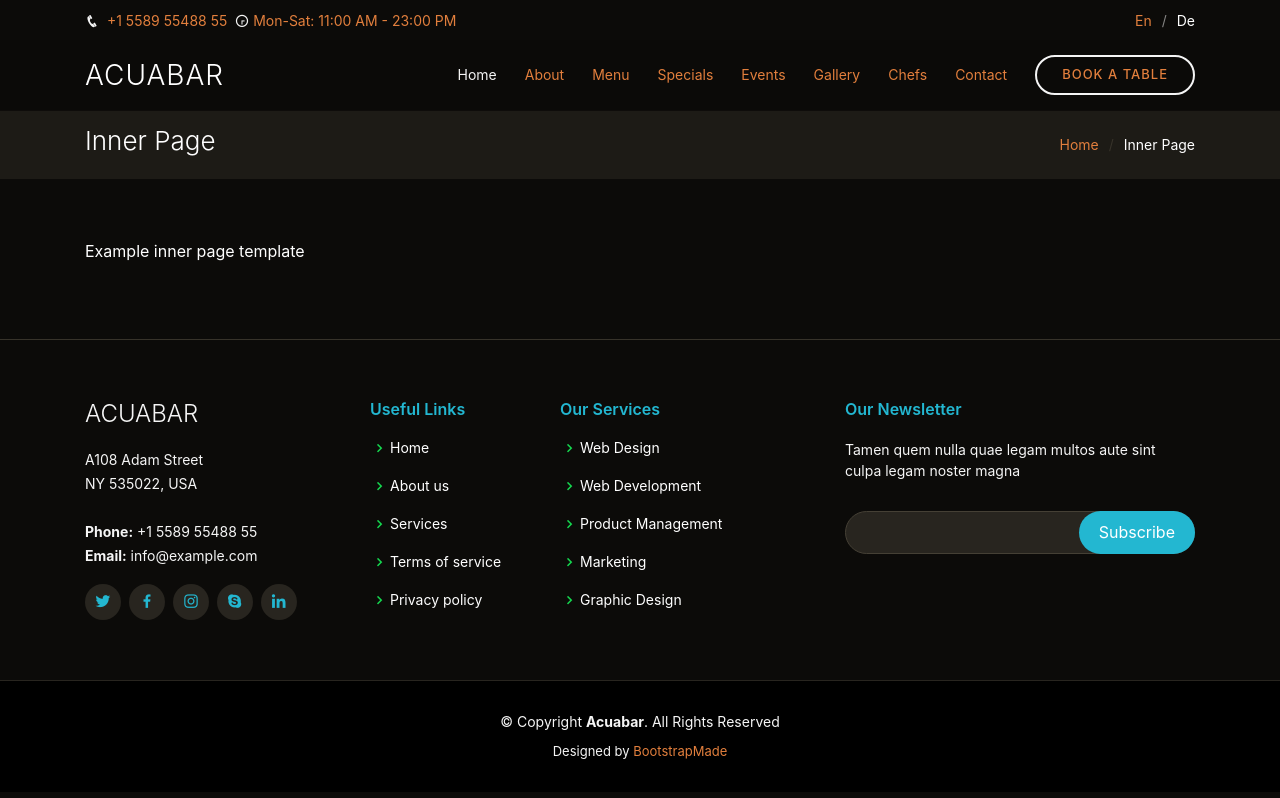
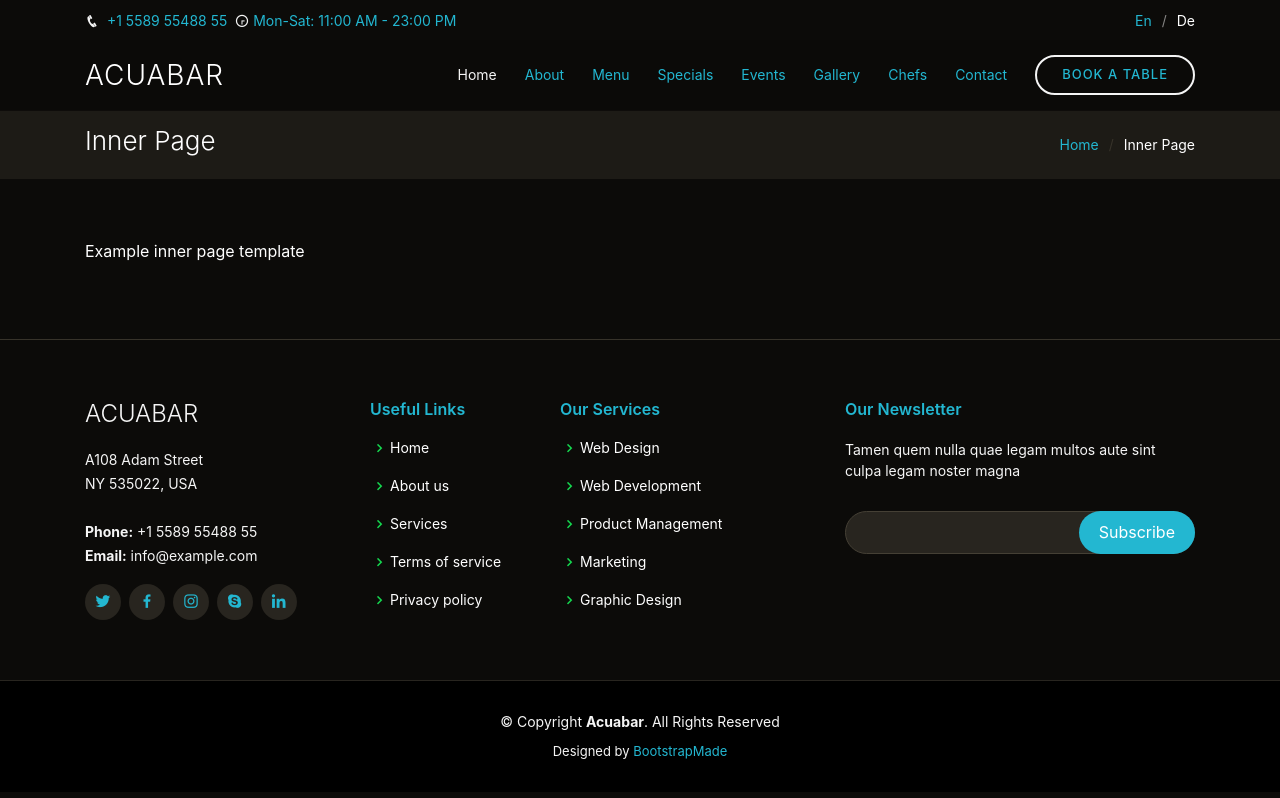
Before and after one commit to jahbenjah/sunsetrestaurante, a Jekyll site: the page inner-page.html, which Jekyll copies as it is, in a window 1280 px wide. Shown: the top 798 px of the page. Built offline with Jekyll 4.4.1, drawn with Linux system fonts in a browser that asks for light colours; some web fonts are replaced.

Commit message:
se regresan colores

```diff
--- a/assets/css/style.css
+++ b/assets/css/style.css
@@ -15,7 +15,7 @@ body {
 }
 
 a {
-  color: #e27f3d;
+  color: #23B7D1;
 }
 
 a:hover {
@@ -38,7 +38,7 @@ h1, h2, h3, h4, h5, h6 {
   bottom: 0;
   z-index: 9999;
   overflow: hidden;
-  background: linear-gradient(45deg, whitesmoke, #e27f3d);
+  background: linear-gradient(45deg, whitesmoke, #23B7D1);
 }
 
 #preloader:before {
@@ -47,8 +47,8 @@ h1, h2, h3, h4, h5, h6 {
   top: calc(50% - 30px);
   left: calc(50% - 30px);
   border: 6px solid whitesmoke;
-  border-top-color: #e27f3d;
-  border-bottom-color: #e27f3d;
+  border-top-color: #23B7D1;
+  border-bottom-color: #23B7D1;
   border-radius: 50%;
   width: 60px;
   height: 60px;
@@ -93,13 +93,13 @@ h1, h2, h3, h4, h5, h6 {
   width: 44px;
   height: 44px;
   border-radius: 50px;
-  color: #e27f3d;
+  color: #23B7D1;
   transition: all 0.4s;
   border: 2px solid whitesmoke;
 }
 
 .back-to-top i:hover {
-  background: #e27f3d;
+  background: #23B7D1;
   color: #1a1814;
 }
 
@@ -126,7 +126,7 @@ h1, h2, h3, h4, h5, h6 {
 }
 
 #topbar .contact-info {
-  color: #e27f3d;
+  color: #23B7D1;
 }
 
 #topbar .contact-info i {
@@ -144,7 +144,7 @@ h1, h2, h3, h4, h5, h6 {
   list-style: none;
   padding: 0;
   margin: 0;
-  color:#e27f3d;
+  color:#23B7D1;
 }
 
 #topbar .languages ul a {
@@ -223,7 +223,7 @@ h1, h2, h3, h4, h5, h6 {
 .nav-menu a {
   display: block;
   position: relative;
-  color: #e27f3d;
+  color: #23B7D1;
   transition: 0.3s;
   font-size: 14px;
   font-family: "Open Sans", ;
@@ -235,7 +235,7 @@ h1, h2, h3, h4, h5, h6 {
 
 .nav-menu .book-a-table a {
   border: 2px solid whitesmoke;
-  color: #e27f3d;
+  color: #23B7D1;
   border-radius: 50px;
   padding: 8px 25px;
   text-transform: uppercase;
@@ -246,7 +246,7 @@ h1, h2, h3, h4, h5, h6 {
 }
 
 .nav-menu .book-a-table a:hover {
-  background: #e27f3d;
+  background: #23B7D1;
   color: whitesmoke;
 }
 
@@ -284,7 +284,7 @@ h1, h2, h3, h4, h5, h6 {
 }
 
 .nav-menu .drop-down ul a:hover, .nav-menu .drop-down ul .active > a, .nav-menu .drop-down ul li:hover > a {
-  color: #e27f3d;
+  color: #23B7D1;
 }
 
 .nav-menu .drop-down > a:after {
```
